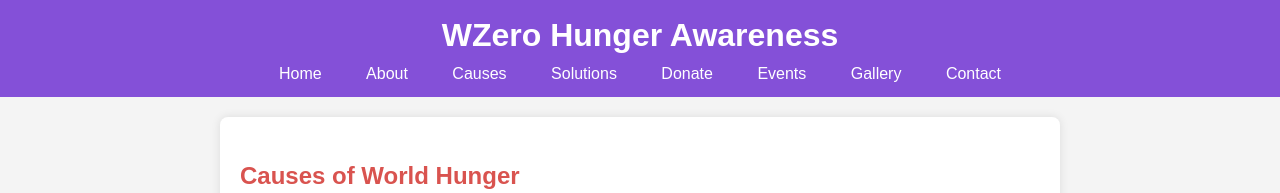
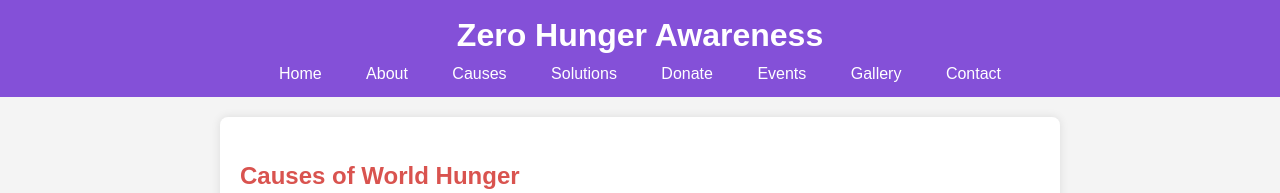
Before and after one commit to Cyrusss05/Web-design-HTML, a plain HTML site: page causes.html in a window 1280 px wide. Shown: the top 193 px of the page. Drawn offline with Linux system fonts and the light colour scheme.

Commit message:
Update causes.html

```diff
--- a/causes.html
+++ b/causes.html
@@ -8,7 +8,7 @@
 </head>
 <body>
     <header>
-        <h1>WZero Hunger Awareness</h1>
+        <h1>Zero Hunger Awareness</h1>
         <nav>
             <ul>
                 <li><a href="index.html">Home</a></li>
```
